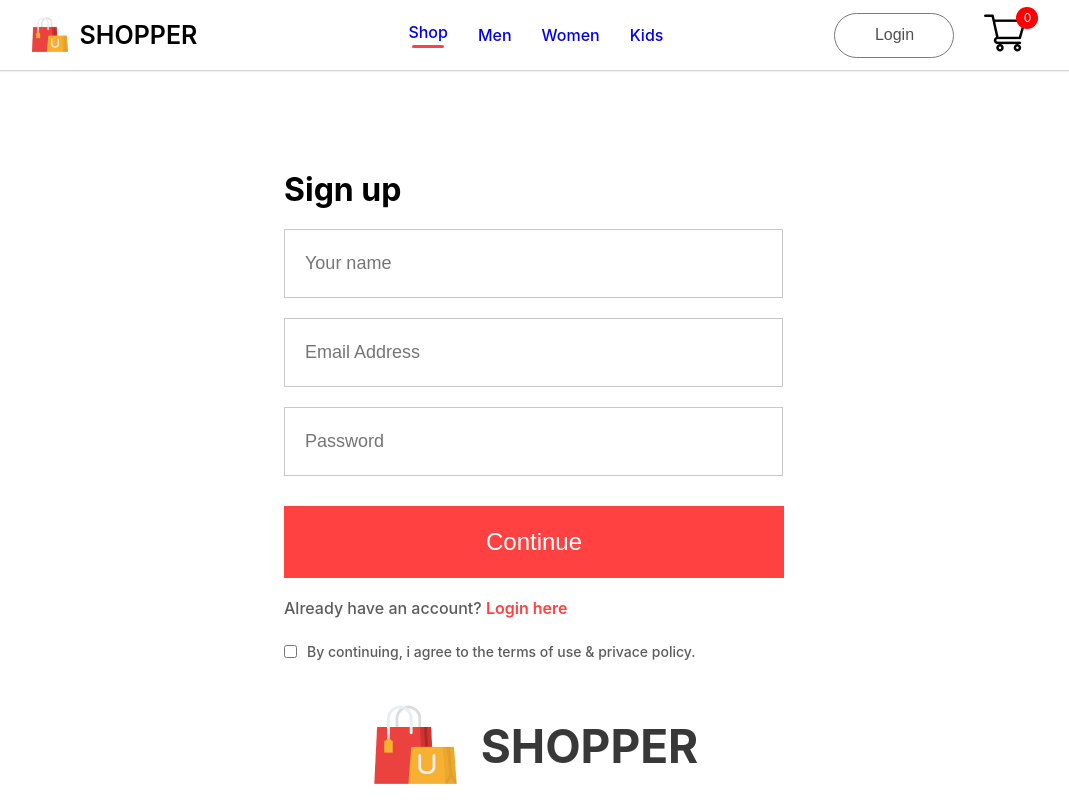
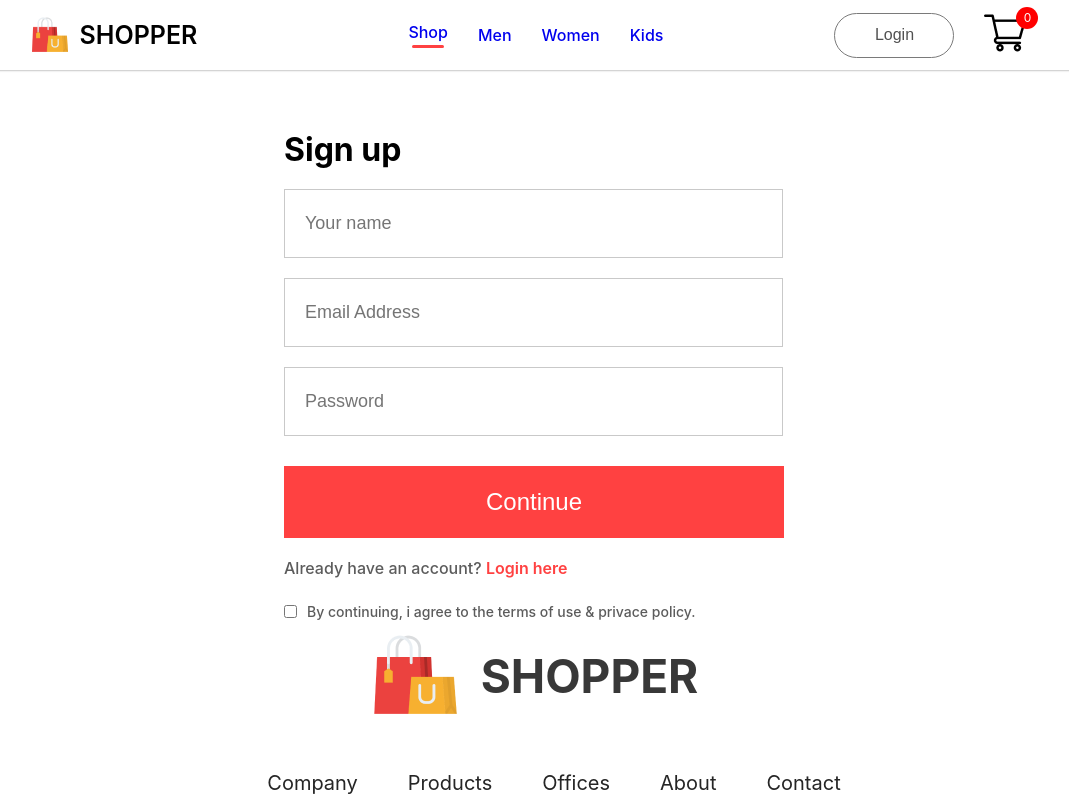
Before and after one commit to ttan95044/BIO-FOOD, a React (Create React App) app: page /login in a window 1280 px wide. Shown: the top 800 px of the page, without its empty margins (106-1175 px from the left). Built offline with nearby package versions, Linux system fonts and the light colour scheme.

Commit message:
update 23/1/2024

```diff
--- a/src/Pages/CSS/LoginSignup.css
+++ b/src/Pages/CSS/LoginSignup.css
@@ -3,7 +3,6 @@
     height: 600px;
     background: white;
     margin: auto;
-    padding: 40px 60px;
 }
 
 .loginsignup-container h1 {
```
